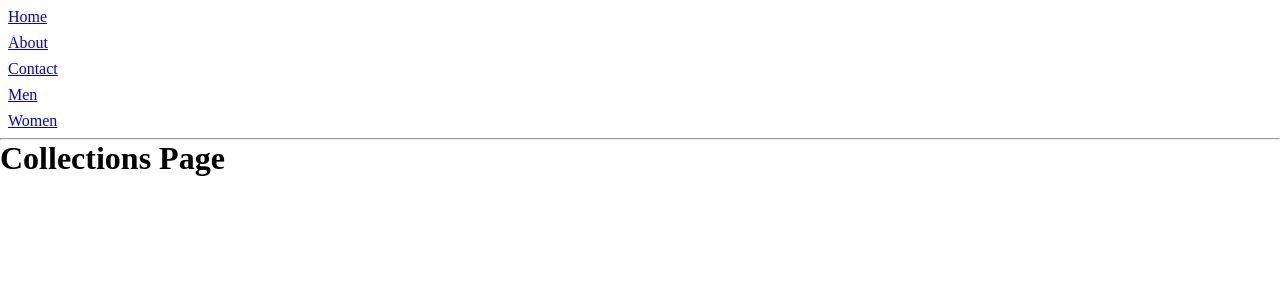
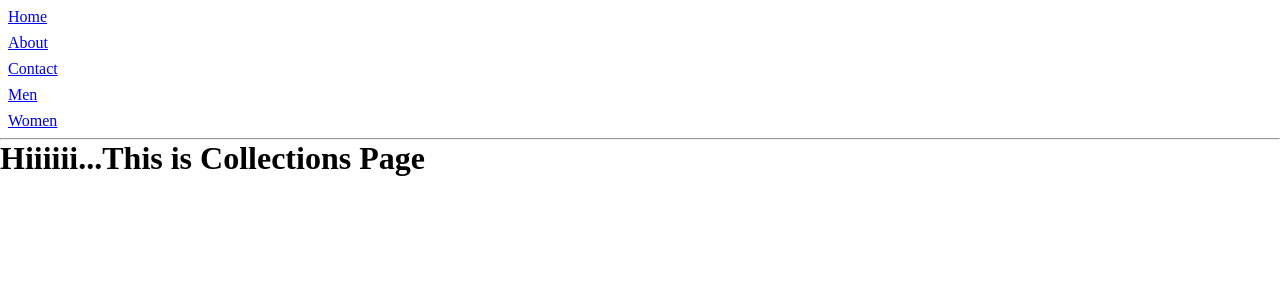
Before and after one commit to Ventureprat/sneakerApp-react, a React (Vite) app: page /Collections in a window 1280 px wide. Shown: the top 300 px of the page. Built offline with nearby package versions, Linux system fonts and the light colour scheme.

Commit message:
testing: colletions page change

```diff
--- a/src/Pages/Collections.jsx
+++ b/src/Pages/Collections.jsx
@@ -22,7 +22,7 @@ export default function Collections() {
 
       <hr />
 
-      <h1>Collections Page</h1>
+      <h1>Hiiiiii...This is Collections Page</h1>
     </>
   );
 }
```
